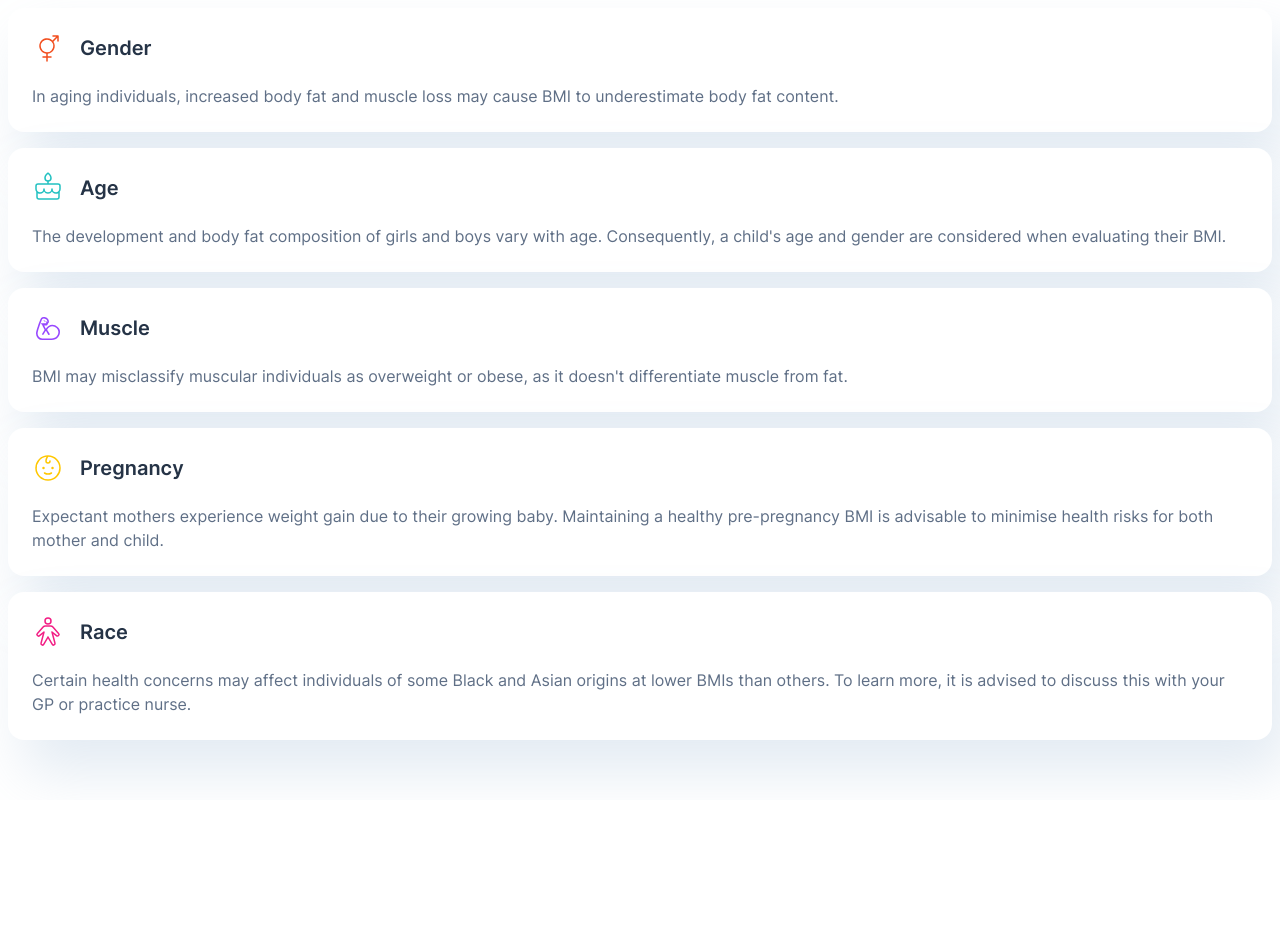
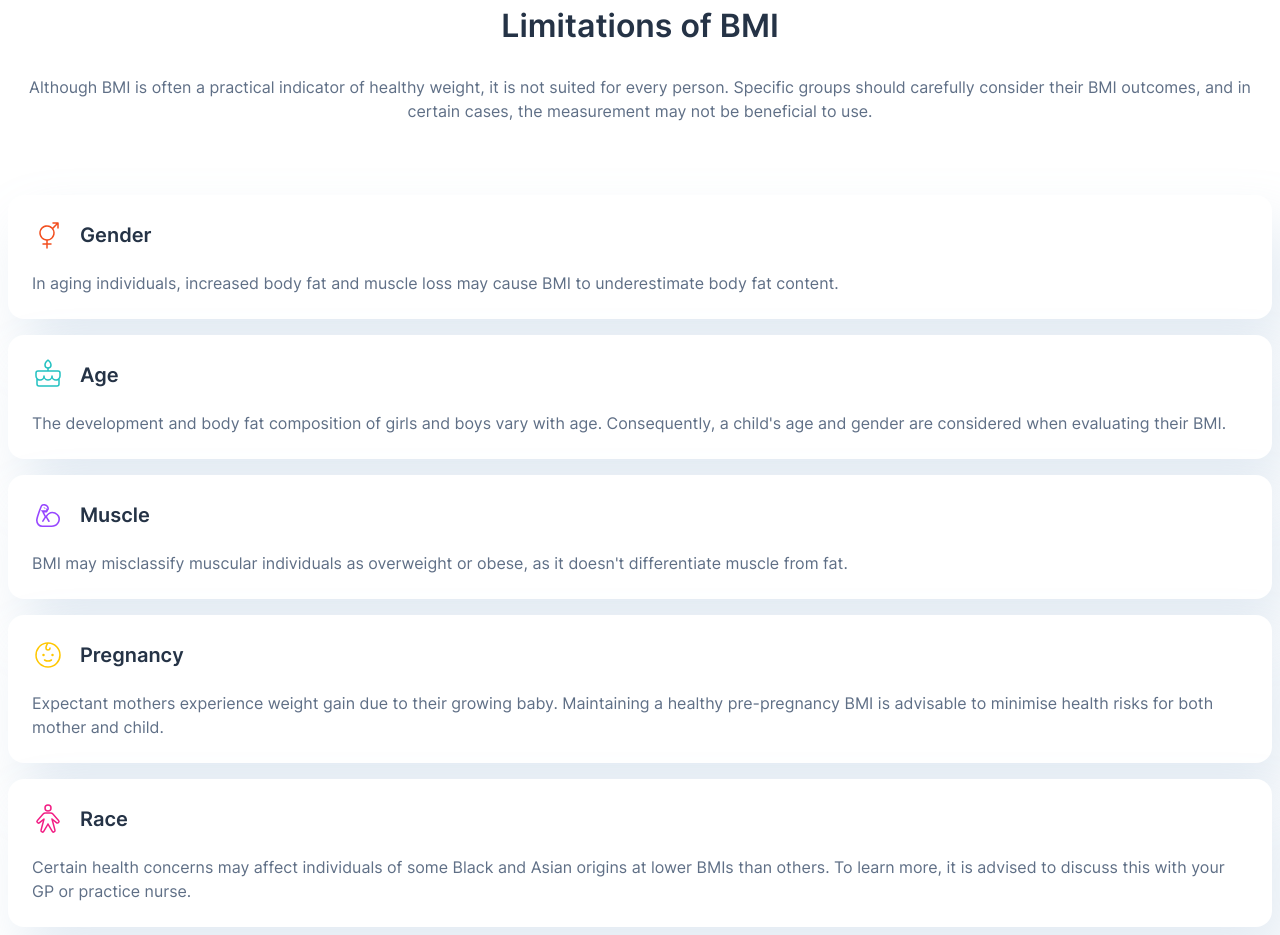
Before and after one commit to Orliland/bmi-calculator, a plain HTML site: page starter-code/index.html in a window 1280 px wide. Before the commit the page ends 800 px from the top, so only its background shows below. Drawn offline with Linux system fonts and the light colour scheme.

Commit message:
add cards header

```diff
--- a/starter-code/css/main.css
+++ b/starter-code/css/main.css
@@ -2,6 +2,27 @@
   display: flex;
   flex-direction: column;
   gap: 1.6rem;
+}
+
+.cards__header {
+  margin: 0px;
+  margin-bottom: 4rem;
+}
+
+.cards__title {
+  margin: 0px 0px 3.2rem;
+
+  font: var(--heading-mx);
+  text-align: center;
+
+  color: var(--gunmetal);
+}
+
+.cards__description {
+  font: var(--body-m);
+  text-align: center;
+
+  color: var(--dark-electric-blue);
 }
 
 .card {
--- a/starter-code/css/setup.css
+++ b/starter-code/css/setup.css
@@ -19,6 +19,7 @@
   --bx-shadow: hsla(211, 40%, 69%, 25%);
 
   /* Fonts */
+  --heading-mx: 600 3.2rem/110% "Inter", sans-serif;
   --heading-s: 600 2rem/110% "Inter", sans-serif;
   --body-m: 400 1.6rem/150% "Inter", sans-serif;
 }
--- a/starter-code/index.html
+++ b/starter-code/index.html
@@ -59,14 +59,21 @@
   Sleep enhances mental clarity, emotional stability, and physical wellness, promoting
   overall restoration and rejuvenation.
 
-  Limitations of BMI
 
-  Although BMI is often a practical indicator of healthy weight, it is not suited for
-  every person. Specific groups should carefully consider their BMI outcomes, and in
-  certain cases, the measurement may not be beneficial to use.
+
+
 
    -->
     <section class="cards">
+      <div class="cards__header">
+        <h2 class="cards__title">Limitations of BMI</h2>
+        <p class="cards__description">
+          Although BMI is often a practical indicator of healthy weight, it is
+          not suited for every person. Specific groups should carefully consider
+          their BMI outcomes, and in certain cases, the measurement may not be
+          beneficial to use.
+        </p>
+      </div>
       <article class="card">
         <div class="card__header">
           <img
```
